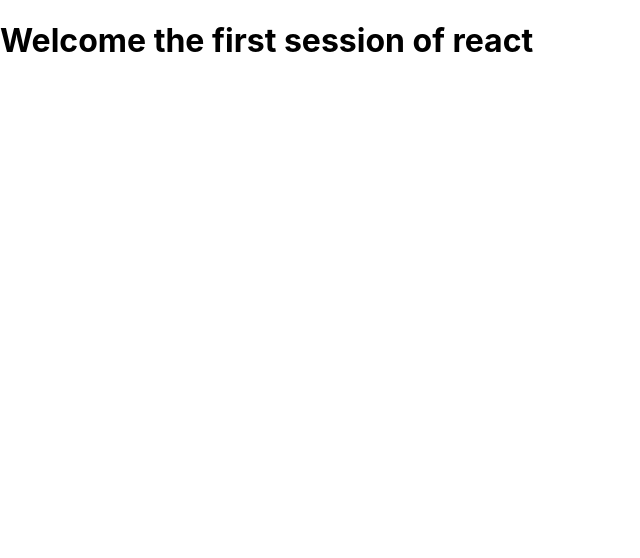
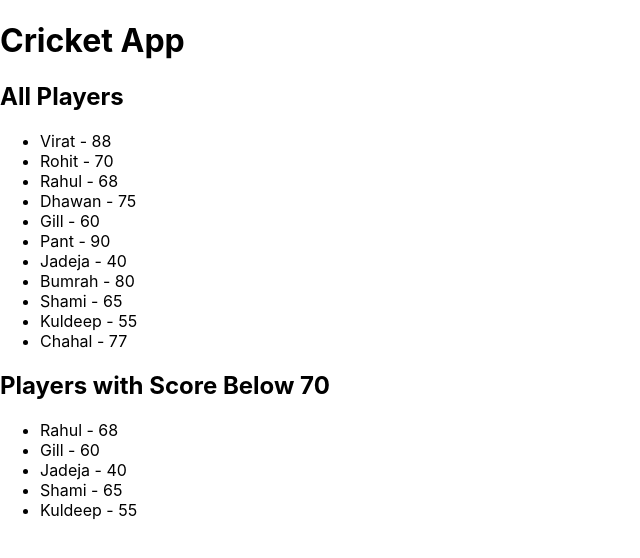
Before and after one commit to scsocder/6361671_DeepSkilling_DOTNETFSE, a React (Create React App) app: page / in a window 1280 px wide. Shown: the top 558 px of the page, without its empty margins (0-640 px from the left). Built offline with nearby package versions, Linux system fonts and the light colour scheme.

Commit message:
cricketapp - week7
week7

```diff
--- a/package.json
+++ b/package.json
@@ -1,5 +1,5 @@
 {
-  "name": "myfirstreact",
+  "name": "cricketapp",
   "version": "0.1.0",
   "private": true,
   "dependencies": {
@@ -7,8 +7,8 @@
     "@testing-library/jest-dom": "^6.6.4",
     "@testing-library/react": "^16.3.0",
     "@testing-library/user-event": "^13.5.0",
-    "react": "^19.1.0",
-    "react-dom": "^19.1.0",
+    "react": "^19.1.1",
+    "react-dom": "^19.1.1",
     "react-scripts": "5.0.1",
     "web-vitals": "^2.1.4"
   },
--- /dev/null
+++ b/src/App.css
@@ -0,0 +1,38 @@
+.App {
+  text-align: center;
+}
+
+.App-logo {
+  height: 40vmin;
+  pointer-events: none;
+}
+
+@media (prefers-reduced-motion: no-preference) {
+  .App-logo {
+    animation: App-logo-spin infinite 20s linear;
+  }
+}
+
+.App-header {
+  background-color: #282c34;
+  min-height: 100vh;
+  display: flex;
+  flex-direction: column;
+  align-items: center;
+  justify-content: center;
+  font-size: calc(10px + 2vmin);
+  color: white;
+}
+
+.App-link {
+  color: #61dafb;
+}
+
+@keyframes App-logo-spin {
+  from {
+    transform: rotate(0deg);
+  }
+  to {
+    transform: rotate(360deg);
+  }
+}
--- a/src/App.js
+++ b/src/App.js
@@ -1,11 +1,16 @@
 import React from 'react';
- function App(){
-  return(
-    <div>
-       <h1>Welcome the first session of react</h1>
+import ListofPlayers from './components/ListofPlayers';
+import IndianPlayers from './components/IndianPlayers';
+
+function App() {
+  const flag = true; // change to false to see other component
+
+  return (
+    <div className="App">
+      <h1>Cricket App</h1>
+      {flag ? <ListofPlayers /> : <IndianPlayers />}
     </div>
-
-
   );
 }
+
 export default App;
--- /dev/null
+++ b/src/components/IndianPlayers.js
@@ -0,0 +1,29 @@
+import React from 'react';
+
+const IndianPlayers = () => {
+  const T20 = ['Kohli', 'Rohit', 'Pant', 'Hardik'];
+  const Ranji = ['Pujara', 'Iyer', 'Ashwin', 'Rahane'];
+
+  // Merge arrays using spread operator (ES6)
+  const merged = [...T20, ...Ranji];
+
+  // Destructuring
+  const [odd1, even1, odd2, even2] = merged;
+
+  return (
+    <div>
+      <h2>Merged Players</h2>
+      <ul>
+        {merged.map((p, i) => (
+          <li key={i}>{p}</li>
+        ))}
+      </ul>
+
+      <h2>Destructured Teams</h2>
+      <p>Odd Team: {odd1}, {odd2}</p>
+      <p>Even Team: {even1}, {even2}</p>
+    </div>
+  );
+};
+
+export default IndianPlayers;
--- /dev/null
+++ b/src/components/ListofPlayers.js
@@ -0,0 +1,41 @@
+import React from 'react';
+
+const ListofPlayers = () => {
+  const players = [
+    { name: 'Virat', score: 88 },
+    { name: 'Rohit', score: 70 },
+    { name: 'Rahul', score: 68 },
+    { name: 'Dhawan', score: 75 },
+    { name: 'Gill', score: 60 },
+    { name: 'Pant', score: 90 },
+    { name: 'Jadeja', score: 40 },
+    { name: 'Bumrah', score: 80 },
+    { name: 'Shami', score: 65 },
+    { name: 'Kuldeep', score: 55 },
+    { name: 'Chahal', score: 77 }
+  ];
+
+  // Map to list players
+  const playerList = players.map((p, i) => (
+    <li key={i}>{p.name} - {p.score}</li>
+  ));
+
+  // Filter players with score < 70 using arrow function
+  const lowScorers = players.filter(p => p.score < 70);
+
+  return (
+    <div>
+      <h2>All Players</h2>
+      <ul>{playerList}</ul>
+
+      <h2>Players with Score Below 70</h2>
+      <ul>
+        {lowScorers.map((p, i) => (
+          <li key={i}>{p.name} - {p.score}</li>
+        ))}
+      </ul>
+    </div>
+  );
+};
+
+export default ListofPlayers;
--- a/src/index.js
+++ b/src/index.js
@@ -1,7 +1,8 @@
 import React from 'react';
 import ReactDOM from 'react-dom/client';
+import './index.css';
 import App from './App';
-import './index.css'; // Optional
+import reportWebVitals from './reportWebVitals';
 
 const root = ReactDOM.createRoot(document.getElementById('root'));
 root.render(
@@ -9,3 +10,8 @@ root.render(
     <App />
   </React.StrictMode>
 );
+
+// If you want to start measuring performance in your app, pass a function
+// to log results (for example: reportWebVitals(console.log))
+// or send to an analytics endpoint. Learn more: https://bit.ly/CRA-vitals
+reportWebVitals();
```
Also changed, not shown: 1 other file (tests, documents, lock files or other folders).
